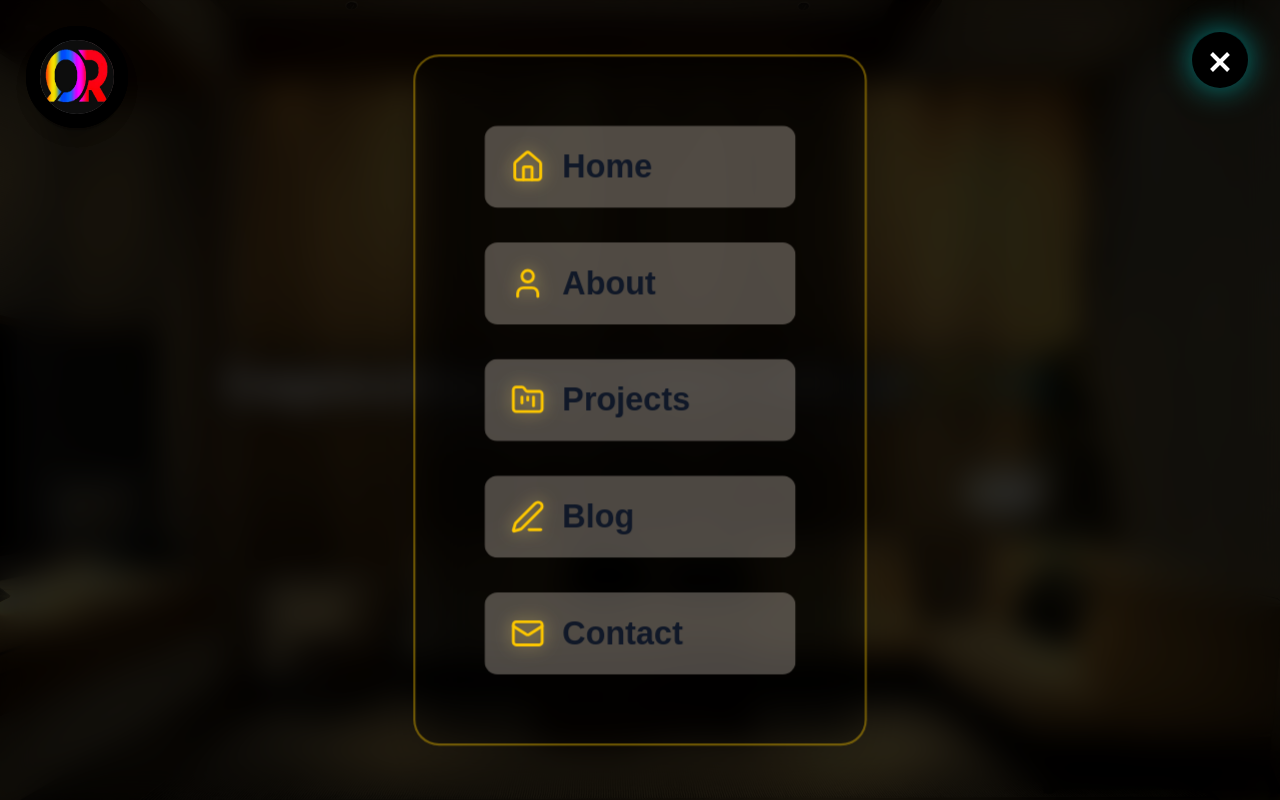
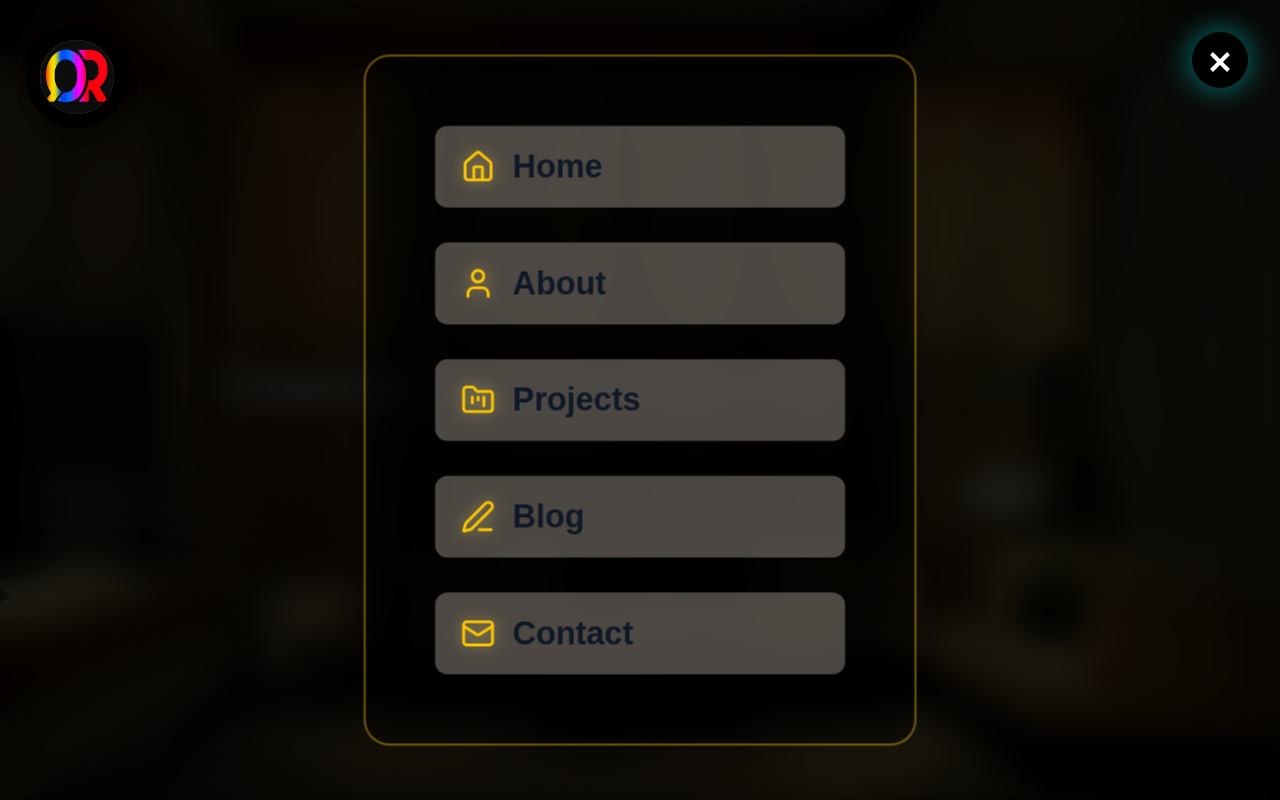
Before and after one commit to Shubam-08/pixel-ql, a Next.js app: page / in a window 1280 px wide. Both pictures are taken after a click on the button 1220 px from the left and 58 px from the top of the page. Shown: the top 800 px of the page. Built offline with nearby package versions, Linux system fonts and the light colour scheme.

Commit message:
icon fix

```diff
--- a/components/FloatingMenu.tsx
+++ b/components/FloatingMenu.tsx
@@ -95,14 +95,14 @@ export default function FloatingMenu() {
             initial={{ opacity: 0 }}
             animate={{ opacity: 1 }}
             exit={{ opacity: 0 }}
-            className="fixed inset-0 z-40 flex items-center justify-center bg-black/70 backdrop-blur-lg"
+            className="fixed inset-0 z-40 flex items-center justify-center bg-black/80 backdrop-blur-lg w-screen h-screen"
           >
             <motion.ul
               initial={{ scale: 0.92, y: 60, opacity: 0 }}
               animate={{ scale: 1.08, y: 0, opacity: 1 }}
               exit={{ scale: 0.92, y: 60, opacity: 0 }}
               transition={{ type: "spring", stiffness: 220, damping: 22 }}
-              className="flex flex-col gap-8 bg-gradient-to-br from-[#]/80 via-[#]/70 to-[#]/60 rounded-3xl p-8 md:p-16 shadow-2xl border-2 border-yellow-400/40 backdrop-blur-xl min-w-[320px] md:min-w-[420px] max-w-[96vw]"
+              className="flex flex-col gap-8 bg-gradient-to-br from-[#]/80 via-[#]/70 to-[#]/60 rounded-3xl p-4 sm:p-8 md:p-16 shadow-2xl border-2 border-yellow-400/40 backdrop-blur-xl w-full max-w-xs sm:max-w-md md:max-w-lg"
             >
               {navLinks.map(({ label, href, icon: Icon }) => (
                 <motion.li
```
